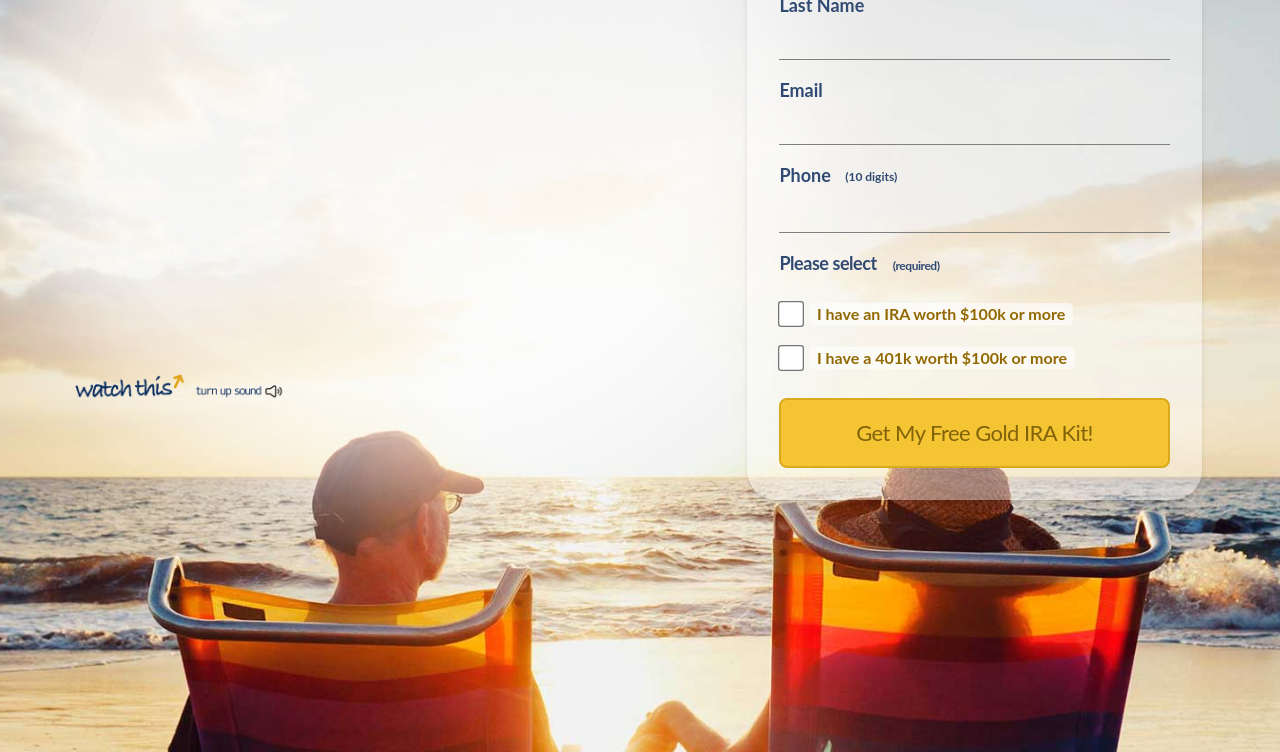
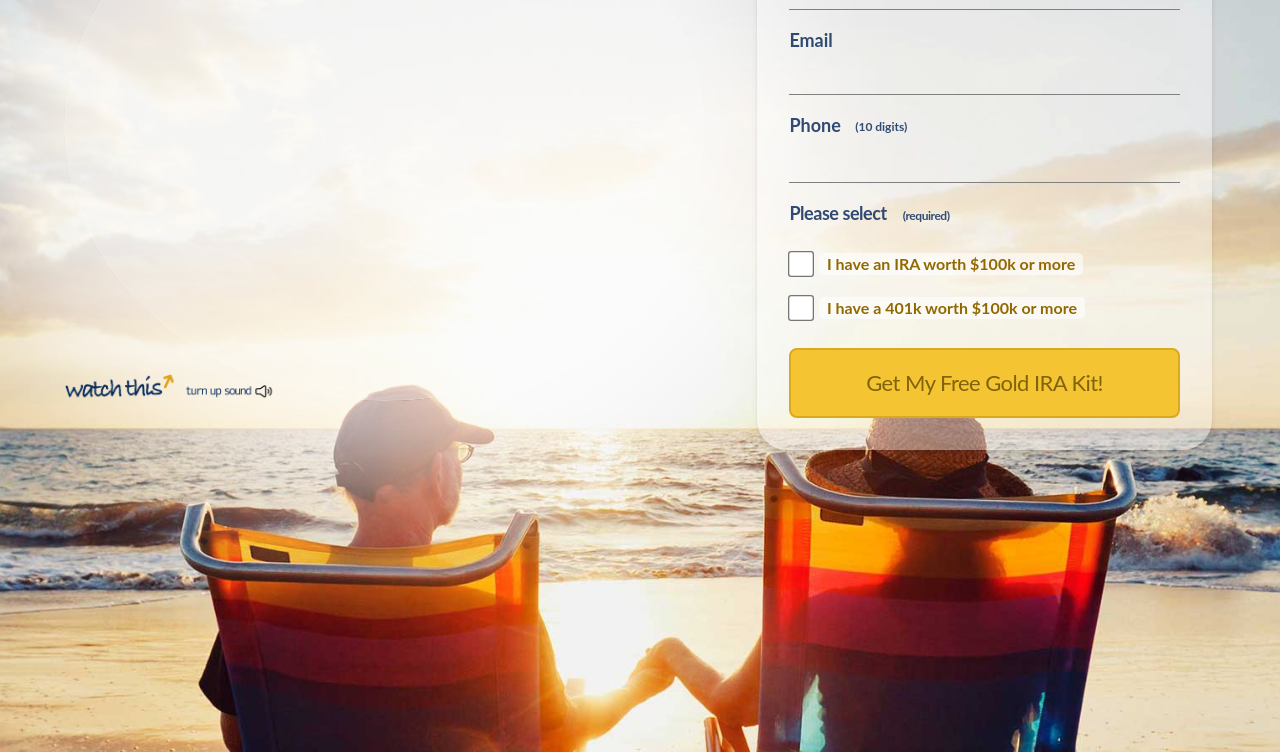
Before and after one commit to glenfish/mgi-final, an Astro site: page / in a window 1280 px wide. Shown: the part 267-1019 px from the top of the page. Built offline with nearby package versions, Linux system fonts and the light colour scheme; Astro itself is replaced by a stand-in of ours; a script that the page names is missing.

Commit message:
changes to responsive layout positioning

```diff
--- a/public/css/style.css
+++ b/public/css/style.css
@@ -108,9 +108,9 @@
       }
       #formContainer {
 
-         width: 100%!important;
+      width: 100%!important;
       position:relative;
-      top: -40px;
+      top: -90px;
       border-radius: 30px;
       border-color: var(--bordercolor);
       padding: 32px;
@@ -667,7 +667,7 @@ word-spacing: 2px!important;
       width:550px!important;
       width: 100%!important;
       position:relative;
-      top: -45px;
+      /* top: -45px; */
       border-radius: 30px;
       border-color: var(--bordercolor);
       padding: 32px;
@@ -686,7 +686,7 @@ word-spacing: 2px!important;
    }
 }
 
-@media (min-width: 525px) and  (max-width:1094px) {
+@media screen and (min-width: 525px) and  (max-width:1094px) {
    #formContainer {
       position:relative!important;
       top: -100px!important;
--- a/src/components/Hero.astro
+++ b/src/components/Hero.astro
@@ -13,11 +13,11 @@ import Wistia from '../components/Wistia.astro';
                            z-index:12!important; min-height: 115px!important; min-width: 115px!important;">
       </div>
 
-      <section data-id="Hy3o6wVsV" class="section-blank  header multi-step-section" style="min-height:1500px; margin-bottom:20px;">
-        <div id="Hy3o6wVsV" class="layout-media" style="width:100%;  height: 1530px;">
+      <section data-id="Hy3o6wVsV" class="section-blank  header multi-step-section" style="min-height:1400px; margin-bottom:20px;">
+        <div id="Hy3o6wVsV" class="layout-media" style="width:100%;  height: 1430px;">
           <div class="layout-media-image lazyloaded"></div>
 
-          <div style="display:flex; justify-content: space-around; max-width: 1160px; margin: auto; flex-wrap:wrap; padding: 0px;">
+          <div style="display:flex; justify-content: space-around; max-width: 1200px; margin: auto; flex-wrap:wrap; padding: 0px;">
             <div>
               <section>
                 <div id="vidContainer" class="vidContainer-bgnd ">
```
